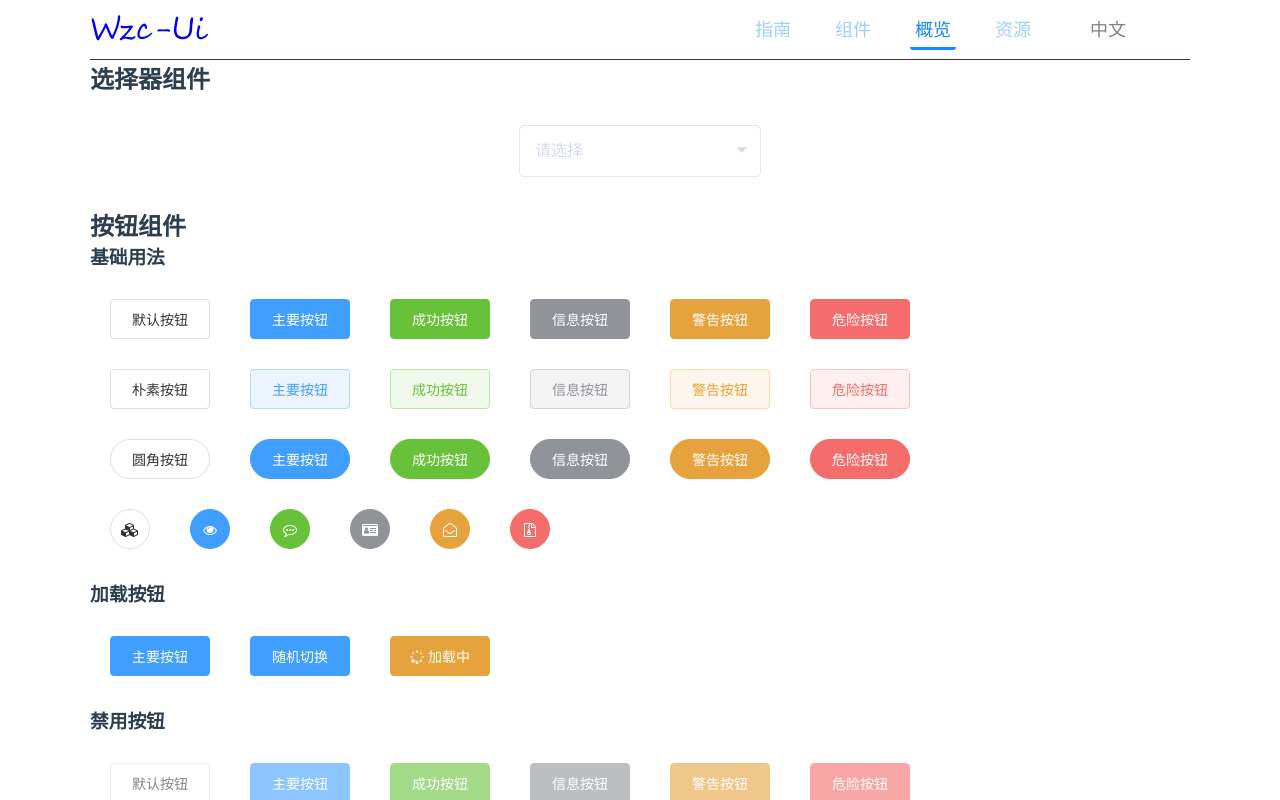
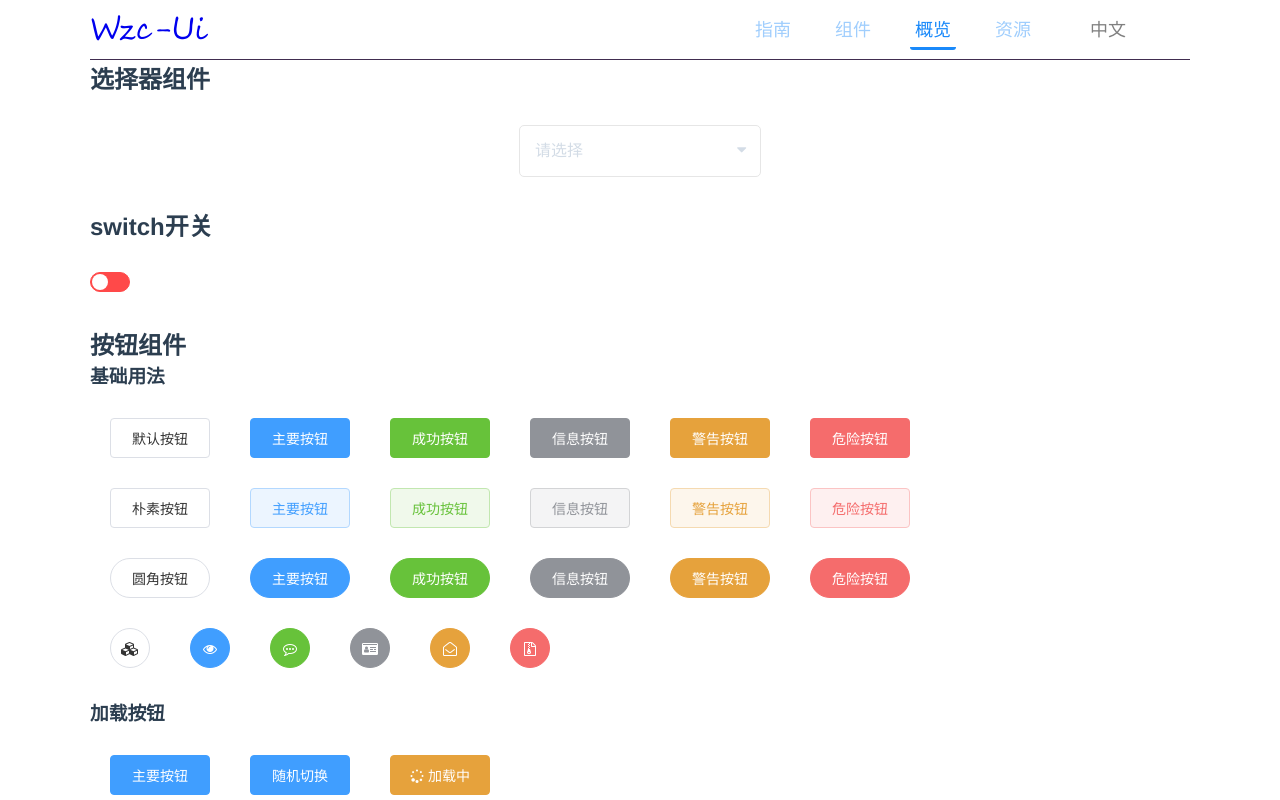
Before and after one commit to kongchengji/UiMade, a Vue app: page /#/HelloWorld in a window 1280 px wide. Built offline with nearby package versions, Linux system fonts and the light colour scheme.

Commit message:
switch开关组件编写

```diff
--- a/src/components/HelloWorld.vue
+++ b/src/components/HelloWorld.vue
@@ -9,6 +9,14 @@
         :optionid="item.item_id"></wzc_option>
 			</template>
     </wzcSelect>
+
+    <h2> switch开关 </h2>
+    <div class="buttonlist">
+      <wzc_switch
+        ctive-color="#13ce66"
+        inactive-color="#ff4949">
+      </wzc_switch>
+    </div>
 
     <h2> 按钮组件 </h2>
     <h3> 基础用法 </h3>
@@ -81,10 +89,11 @@
   import wzcSelect from './select/wzc-select'
   import wzc_option from './select/wzc-option'
   import wzc_button from './button/wzc-button'
+  import wzc_switch from './Switch/wzc-switch'
   export default {
     name: 'HelloWorld',
     components: {
-      wzcSelect, wzc_option, wzc_button
+      wzcSelect, wzc_option, wzc_button,wzc_switch
     },
     data () {
       return {
--- /dev/null
+++ b/src/components/Switch/wzc-switch.vue
@@ -0,0 +1,75 @@
+<template>
+  <div class="wzc_switch" :style="styleVar">
+      <span class="wzc_switch_core"></span>
+  </div>
+</template>
+
+<script>
+export default {
+    name:'wzc_switch',
+    components: {},
+    props: {
+        content: {
+            type: String,
+            default: ''
+        },
+        width: {
+            type: Number,
+            default: 40
+        },
+        activeColor: {
+            type: String,
+            default: '#13ce66'
+        },
+        inactiveColor: {
+            type: String,
+            default: '#dcdfe6'
+        },
+    },
+    data() {
+        return {
+        };
+    },
+    created() {},
+    mounted() {
+    },
+    watch: {
+    },
+    computed: {
+        styleVar() {
+            return {
+                '--switch-width': this.width + 'px',
+                '--switch-color': this.inactiveColor ,
+                '--switch-active-color': this.activeColor ,
+            }
+        }
+    },
+    methods: {
+    },
+}
+</script>
+
+<style scoped>
+    .wzc_switch_core {
+        width: var(--switch-width);
+        height: 20px;
+        margin: 0;
+        display: inline-block;
+        position: relative;
+        border: 1px solid var(--switch-color);
+        background-color: var(--switch-color);
+        border-radius: 10px;
+        box-sizing: border-box;
+        cursor: pointer;
+    }
+    .wzc_switch_core::after {
+        content: "";
+        position: absolute;
+        top: 1px;
+        left: 1px;
+        border-radius: 50%;
+        width: 16px;
+        height: 16px;
+        background-color: #fff;
+    }
+</style>
```
Also changed, not shown: 1 other file (tests, documents, lock files or other folders).
